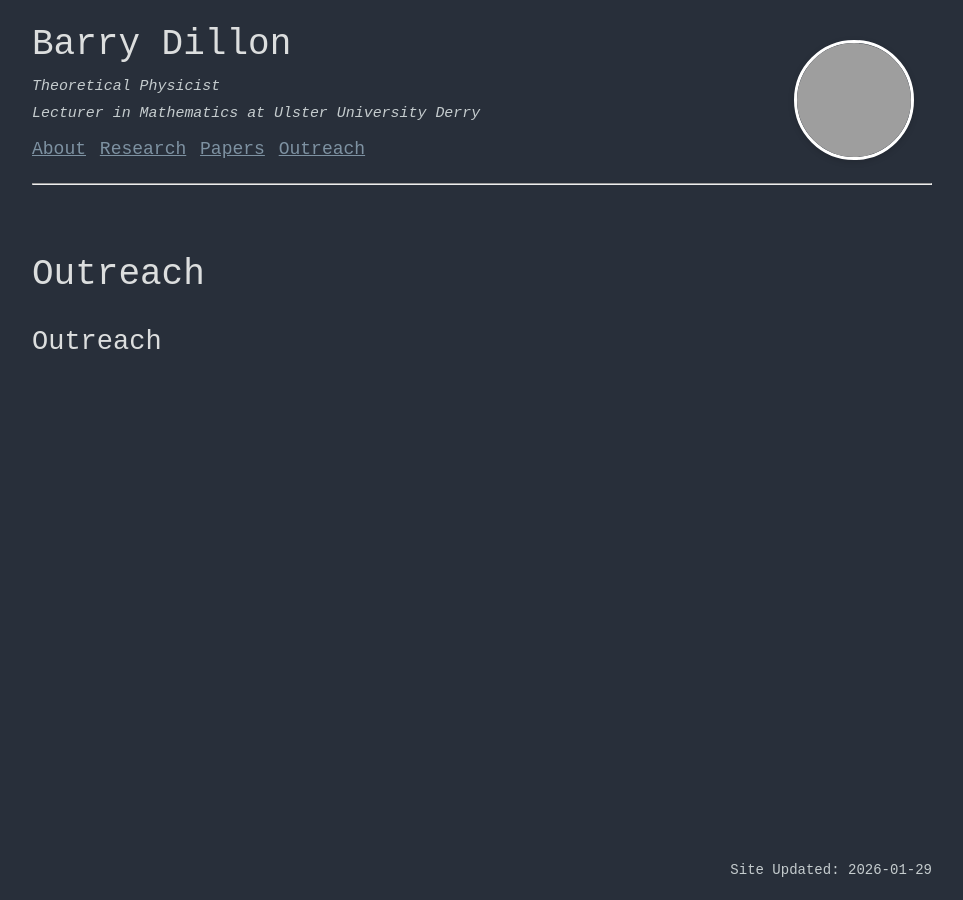
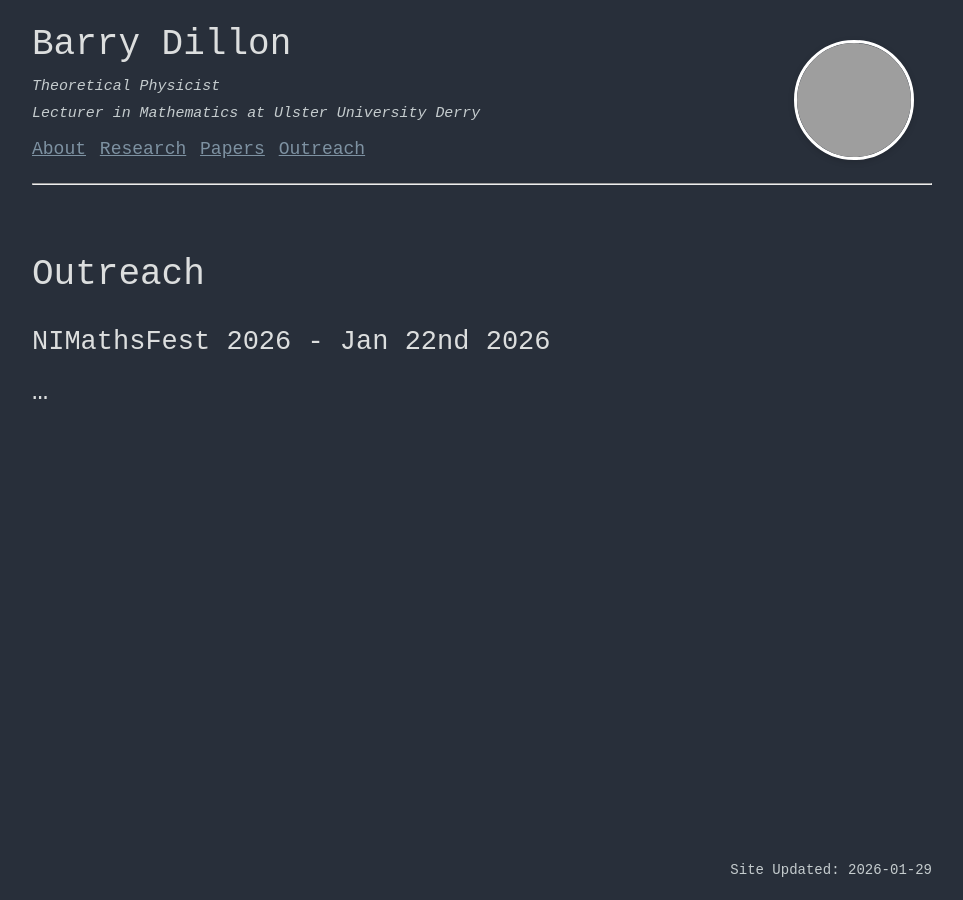
Before and after one commit to bmdillon/bmdillon.github.io, a Jekyll site: the page built from outreach/index.md, in a window 1280 px wide. Shown: the whole page, without its empty margins (158-1121 px from the left). Built offline with Jekyll 4.4.1, drawn with Linux system fonts in a browser that asks for light colours; grey boxes are pictures that could not be loaded.

Commit message:
Update index.md

```diff
--- a/outreach/index.md
+++ b/outreach/index.md
@@ -3,4 +3,6 @@ layout: default
 title: Outreach
 ---
 
-## Outreach
+## NIMathsFest 2026 - Jan 22nd 2026
+
+## ...
```
